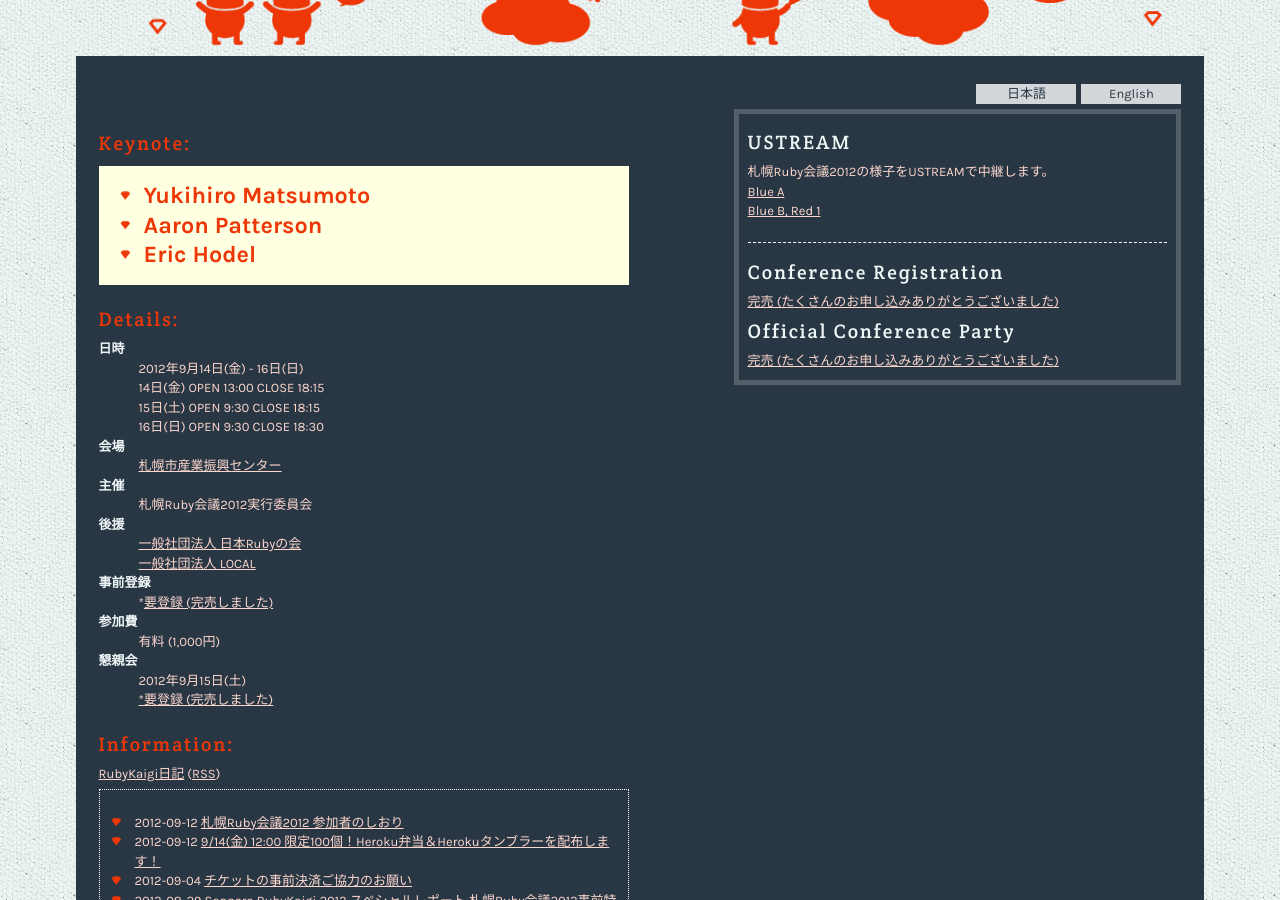
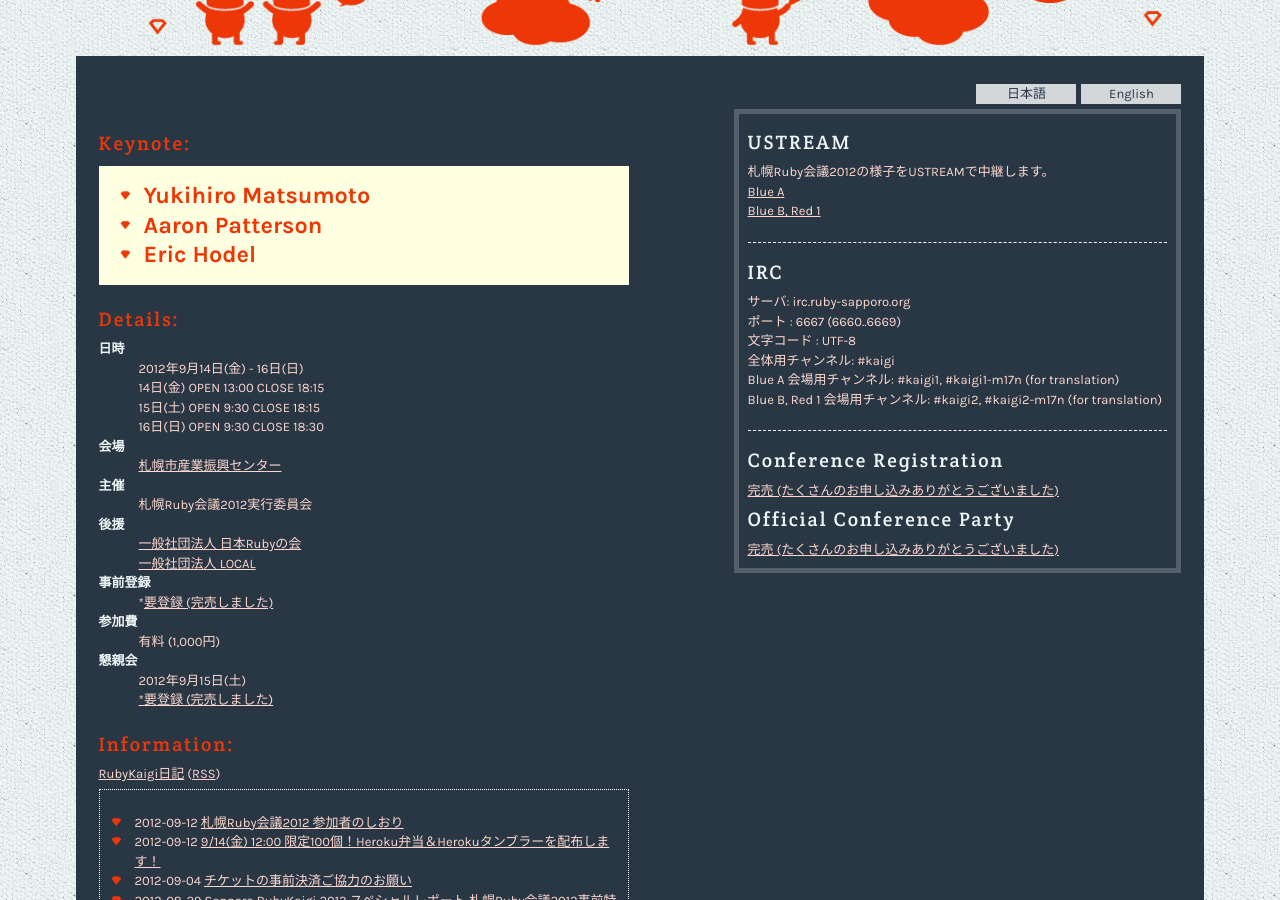
Before and after one commit to ruby-sapporo/sapporo.rubykaigi.org, a Jekyll site: the page built from 2012/ja/index.html, in a window 1280 px wide and 900 px high, scrolled down 646 px. Built offline with Jekyll 4.4.1, drawn with Linux system fonts in a browser that asks for light colours; nearby versions of some CDN libraries; Markdown is read by kramdown in place of the engine named in the settings; comment, search, counter and statistics services are not loaded.

Commit message:
Add IRC information

```diff
--- a/2012/ja/index.html
+++ b/2012/ja/index.html
@@ -58,6 +58,16 @@
       <p><a href="http://www.ustream.tv/channel/rubysapporo2" target="_blank">Blue B, Red 1</a></p>
     </div>
     <hr>
+    <h2>IRC</h2>
+    <div>
+      <p>サーバ: irc.ruby-sapporo.org</a></p>
+      <p>ポート : 6667 (6660..6669)</p>
+      <p>文字コード : UTF-8</p>
+      <p>全体用チャンネル: #kaigi</p>
+      <p>Blue A 会場用チャンネル: #kaigi1, #kaigi1-m17n (for translation)</p>
+      <p>Blue B, Red 1 会場用チャンネル: #kaigi2, #kaigi2-m17n (for translation)</p>
+    </div>
+    <hr>
     <h2>Conference Registration</h2>
     <div>
       <p><a href="http://sapporo-rubykaigi.doorkeeper.jp/events/1441" target="_blank">完売 (たくさんのお申し込みありがとうございました)</a></p>
```
Also changed, not shown: 2012/en/index.html (+10 -0 lines).
